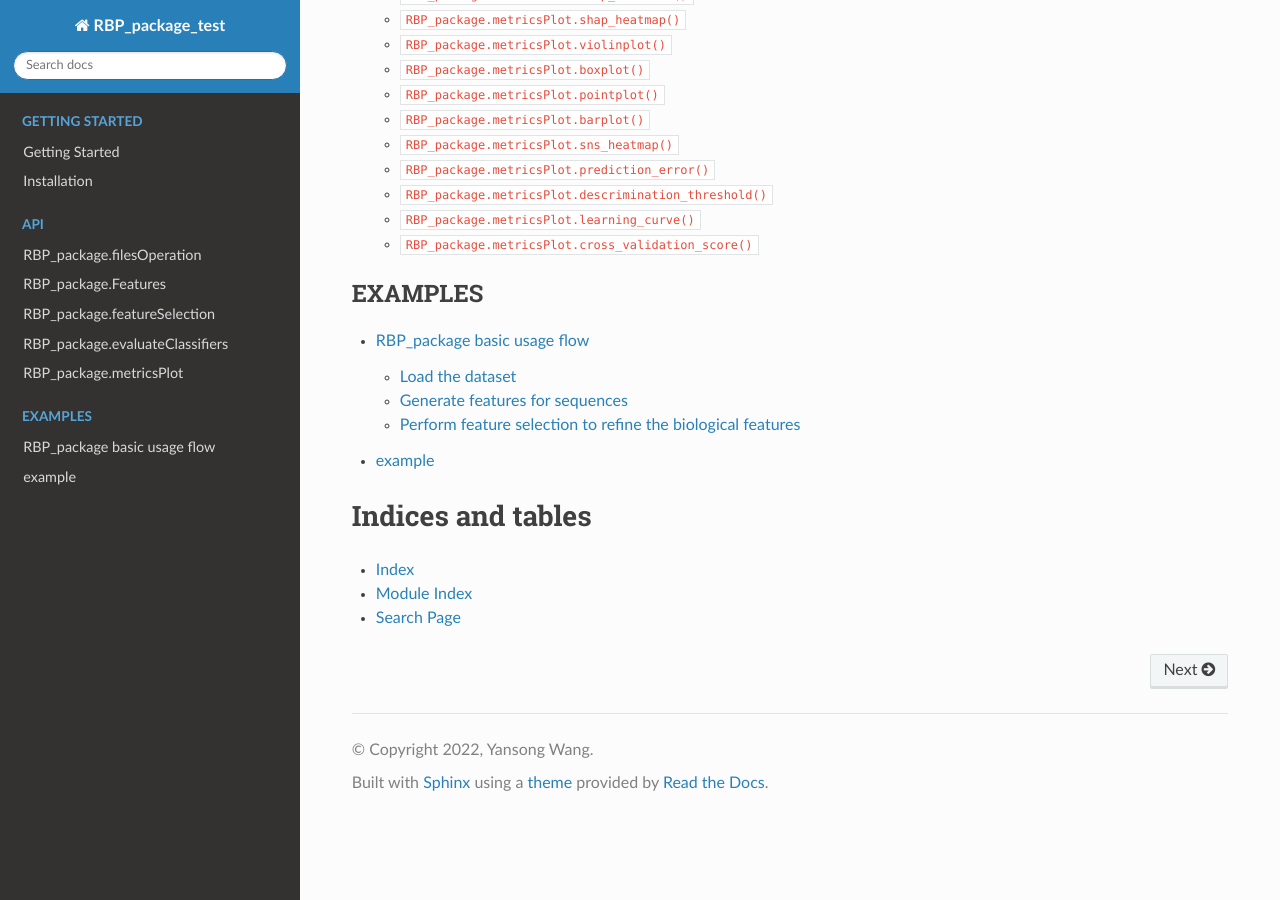
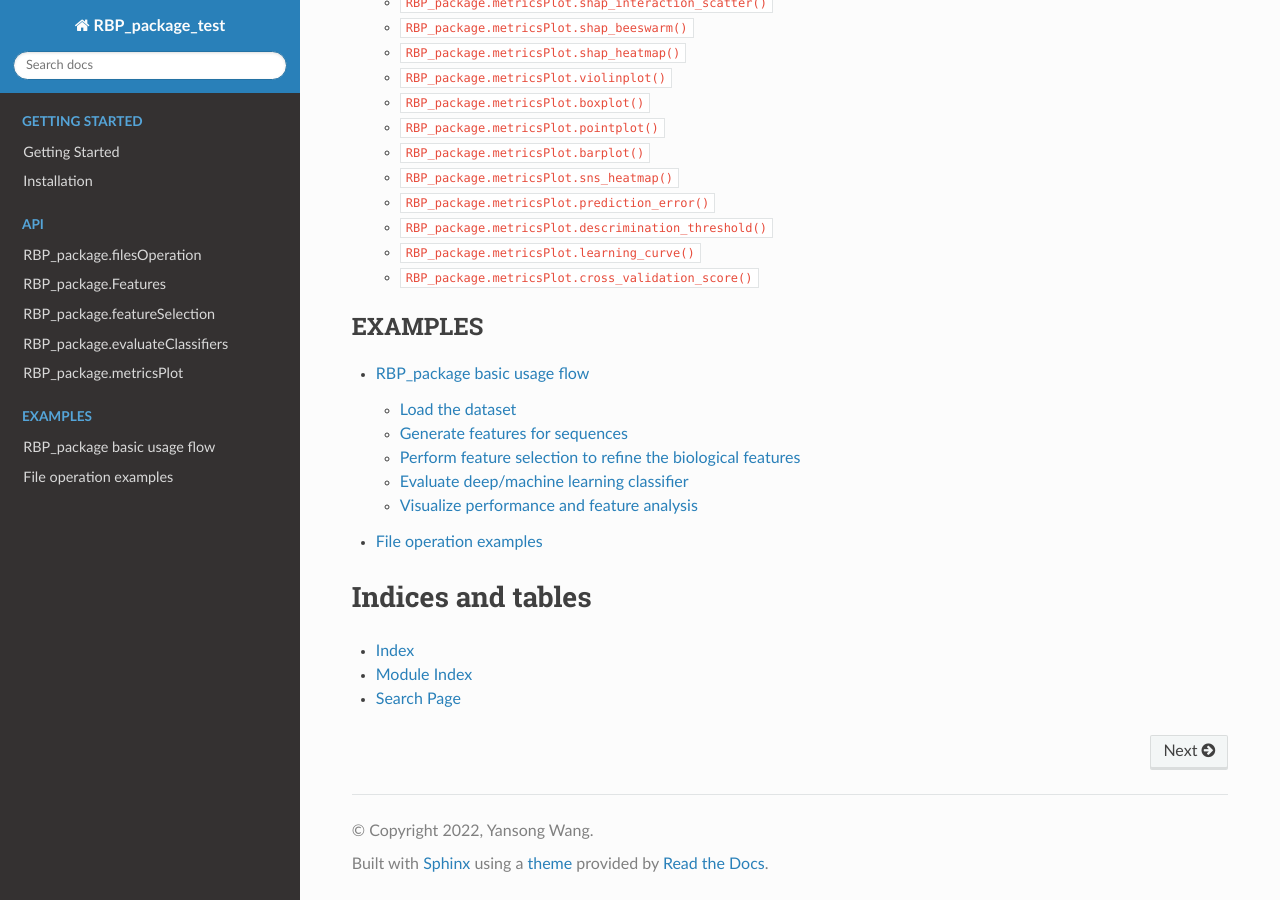
Before and after one commit to no-banana/PyRBP, a Sphinx documentation site: the page built from docs/source/index.rst, in a window 1280 px wide and 900 px high, scrolled down 2376 px. Built offline with Sphinx 7.4.7 and the Read the Docs theme 2.0.0, drawn with Linux system fonts in a browser that asks for light colours; part of the change alters nothing that is shown; some of the changed text lies outside the part shown.

Commit message:
Add files via upload

```diff
--- a/docs/source/API_Demo.py
+++ b/docs/source/API_Demo.py
@@ -16,7 +16,9 @@ bert_features = generateDynamicLMFeatures(sequences, kmer=4, model='/home/wangya
 static_features = generateStaticLMFeatures(sequences, kmer=3, model='/home/wangyansong/RBP_package/src/RBP_apckage_no_banana/staticRNALM/circleRNA/circRNA_3mer_fasttext')
 structure_features = generateStructureFeatures(fasta_path, script_path='/home/wangyansong/RBP_package_test/src/RBP_package/RNAplfold', basic_path='/home/wangyansong/RBP_package_test/src/circRNAdatasetAGO1', W=101, L=70, u=1)  # generate secondary structure information
 
+print(biological_features.shape)
 refined_biological_features = cife(biological_features, label, num_features=10)  # refine the biologcial_feature using cife feature selection method
+print(refined_biological_features.shape)
 
 evaluateDLclassifers(bert_features, folds=10, labels=label, file_path='./', shuffle=True)  # evaluate CNN, RNN, ResNet-1D and MLP using dynamic semantic information
 
--- a/docs/source/basic_usage.rst
+++ b/docs/source/basic_usage.rst
@@ -40,7 +40,7 @@ We generate three types of features as examples, in generating biological featur
 
     biological_features = generateBPFeatures(sequences, PGKM=True)  # generate biological features
     bert_features = generateDynamicLMFeatures(sequences, kmer=4, model='/home/wangyansong/RBP_package/src/RBP_apckage_no_banana/dynamicRNALM/circleRNA/pytorch_model_4mer')  # generate dynamic semantic information
-    static_features = generateStaticLMFeatures(sequences, kmer=3, model='/home/wangyansong/RBP_package/src/RBP_apckage_no_banana/staticRNALM/circleRNA/circRNA_3mer_fasttext') # static semantic information
+    static_features = generateStaticLMFeatures(sequences, kmer=3, model='/home/wangyansong/RBP_package/src/RBP_apckage_no_ban2ana/staticRNALM/circleRNA/circRNA_3mer_fasttext') # static semantic information
     structure_features = generateStructureFeatures(fasta_path, script_path='/home/wangyansong/RBP_package_test/src/RBP_package/RNAplfold', basic_path='/home/wangyansong/RBP_package_test/src/circRNAdatasetAGO1', W=101, L=70, u=1)  # generate secondary structure information
 
 Perform feature selection to refine the biological features
@@ -49,4 +49,61 @@ We take the cife method as example.
 
 .. code-block:: py
 
+    print(biological_features.shape)
     refined_biological_features = cife(biological_features, label, num_features=10)  # refine the biologcial_feature using cife feature selection method
+    print(refined_biological_features.shape)
+
+    ::
+
+        (34636, 400)
+        (34636, 10)
+
+Evaluate deep/machine learning classifier
+~~~~~~~~~~~~~~~~~~~~~~~~~~~~~~~~~~~~~~~~~~~~
+We take the deep learning models as example.
+
+.. code-block:: py
+
+    evaluateDLclassifers(bert_features, folds=10, labels=label, file_path='./', shuffle=True) # 10-fold cross-validation of deep learning models using dynamic semantic information
+
+After the function finishes running, a ``DL_evalution_metrics.csv`` will be saved in the path specified by ``file_path``, with the following format.
+
+    ::
+
+        clf_name,metrics,metric_name
+        CNN,0.999745345,AUC
+        CNN,0.995525096	ACC
+        CNN,0.991053703,MCC
+        CNN,0.994975596,Recall
+        CNN,0.9955248,F1_Scores
+        RNN,0.998232352,AUC
+        RNN,0.988452081,ACC
+        RNN,0.976941921,MCC
+        RNN,0.983881982,Recall
+        RNN,0.988370228,F1_Scores
+        ResNet,0.999630465,AUC
+        ResNet,0.995900484,ACC
+        ResNet,0.991807785,MCC
+        ResNet,0.994295177,Recall
+        ResNet,0.995894144,F1_Scores
+        MLP,0.988894799,AUC
+        MLP,0.935463968,ACC
+        MLP,0.867734521,MCC
+        MLP,0.978133195,Recall
+        MLP,0.951769181,F1_Scores
+
+
+Visualize performance and feature analysis
+~~~~~~~~~~~~~~~~~~~~~~~~~~~~~~~~~~~~~~~~~~~~~~~~~~~
+We use the SVM trained with refined_biological_features for feature shap value calculation as an example.
+
+.. code-block:: py
+
+    clf = SVC(probability=True)
+    shap_interaction_scatter(refined_biological_features, label, clf=clf, sample_size=(0, 100), feature_size=(0, 10), image_path='./')  # Plotting the interaction between biological features in SVM
+
+An ``interaction_scatter.png`` will be saved under ``file_path``, as follows.
+
+.. image:: ./images/interaction_scatter.png
+    :align: center
+    :alt: shap_interaction_scatter
--- a/docs/source/fileOperation_examples.rst
+++ b/docs/source/fileOperation_examples.rst
@@ -1,2 +1,2 @@
-example
-=======================
+File operation examples
+===========================
```
Also changed, not shown: docs/source/index.rst (line endings or trailing spaces).
